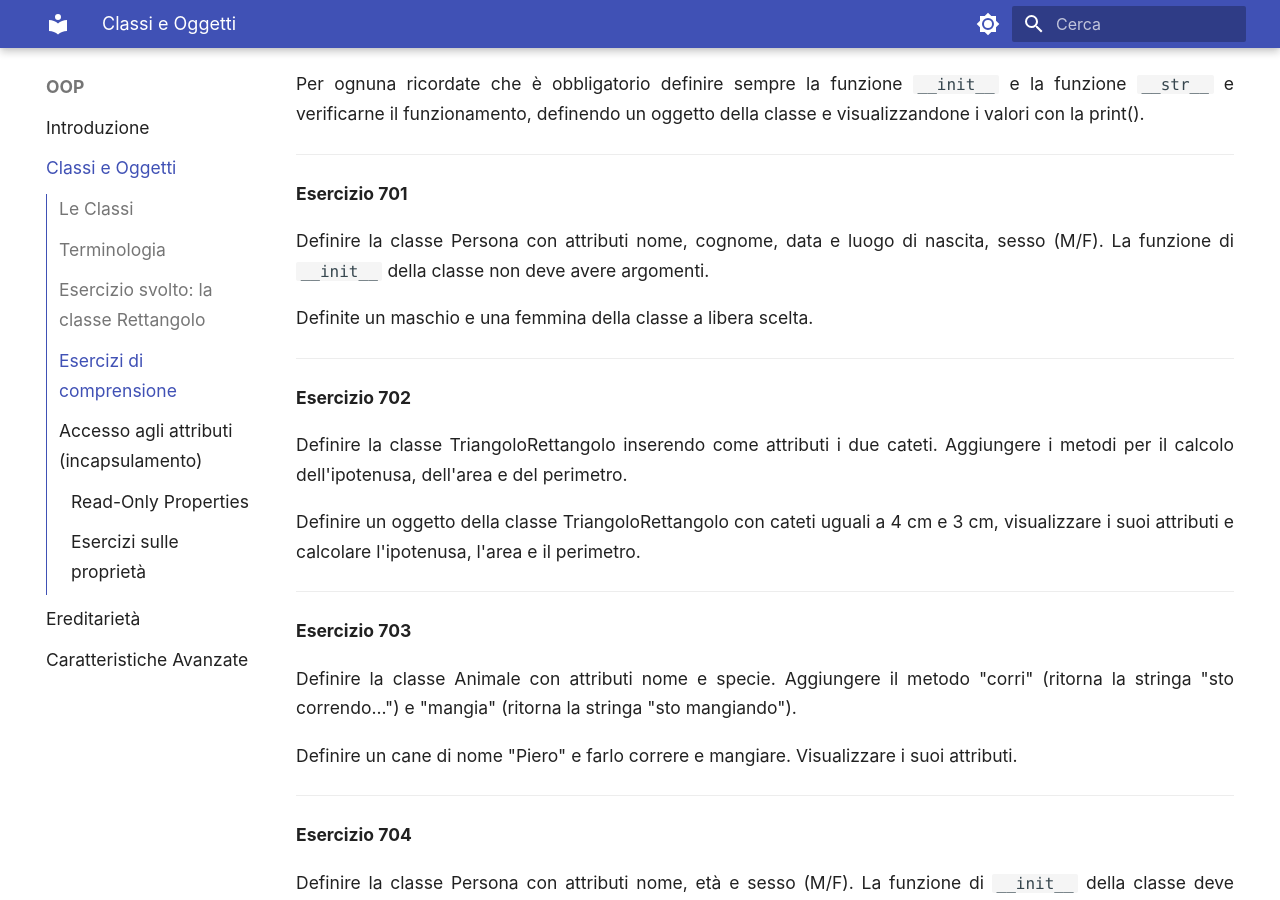
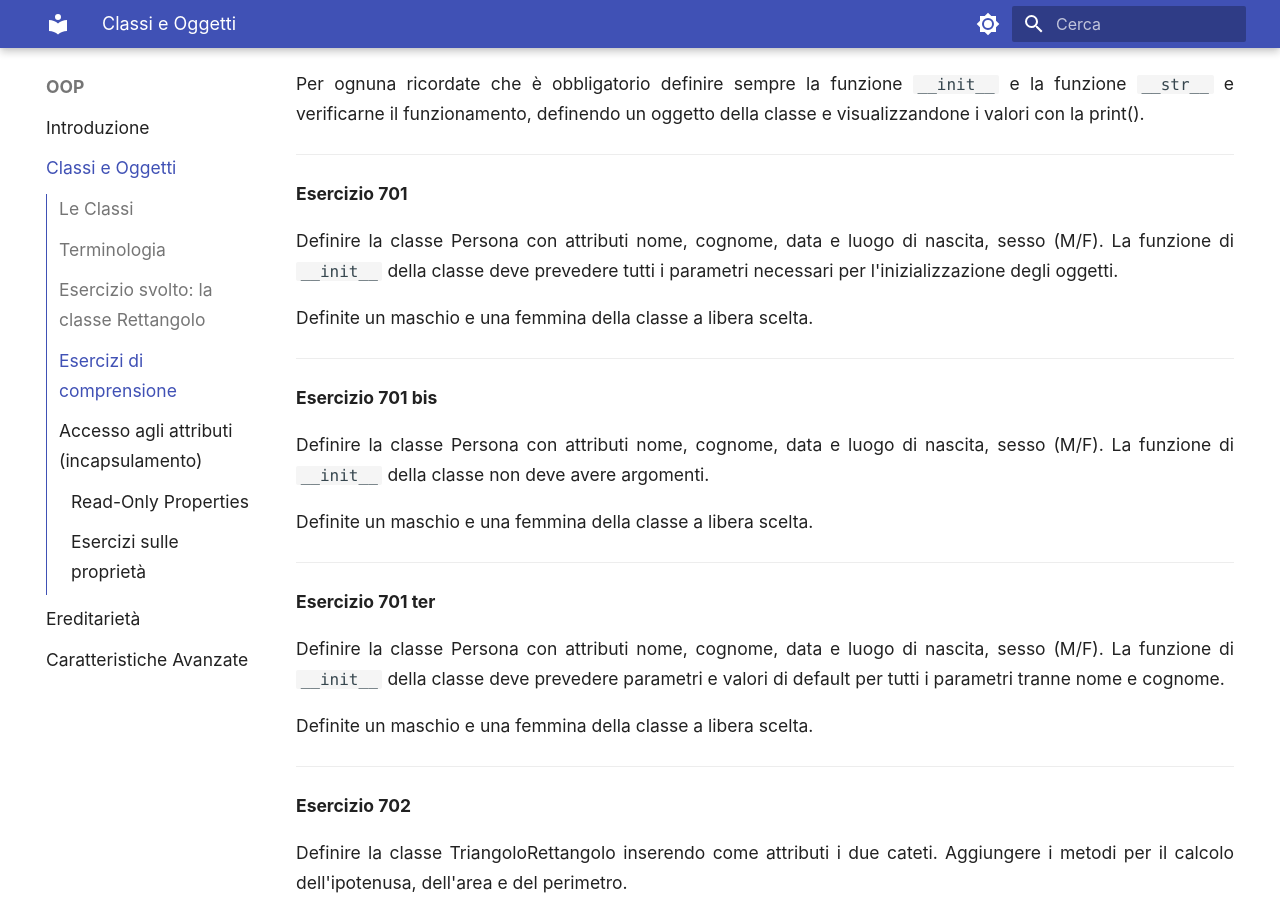
Before and after one commit to adjamhub/pyhandouts, an MkDocs documentation site: the page built from docs/OOP/001_classes_objects.md, in a window 1280 px wide and 900 px high, scrolled down 7162 px. Built offline with MkDocs 1.6.1 and Material for MkDocs 9.7.7, drawn with Linux system fonts in a browser that asks for light colours.

Commit message:
es 701 +++

```diff
--- a/docs/OOP/001_classes_objects.md
+++ b/docs/OOP/001_classes_objects.md
@@ -270,8 +270,28 @@ print().
 **Esercizio 701**
 
 Definire la classe Persona con attributi nome, cognome, data e luogo di
+nascita, sesso (M/F). La funzione di `__init__` della classe deve prevedere tutti i parametri
+necessari per l'inizializzazione degli oggetti.
+
+Definite un maschio e una femmina della classe a libera scelta.
+
+--------------------------------------------------------------------
+
+**Esercizio 701 bis**
+
+Definire la classe Persona con attributi nome, cognome, data e luogo di
 nascita, sesso (M/F). La funzione di `__init__` della classe non deve
 avere argomenti.
+
+Definite un maschio e una femmina della classe a libera scelta.
+
+--------------------------------------------------------------------
+
+**Esercizio 701 ter**
+
+Definire la classe Persona con attributi nome, cognome, data e luogo di
+nascita, sesso (M/F). La funzione di `__init__` della classe deve prevedere parametri e valori di default
+per tutti i parametri tranne nome e cognome.
 
 Definite un maschio e una femmina della classe a libera scelta.
 
```
